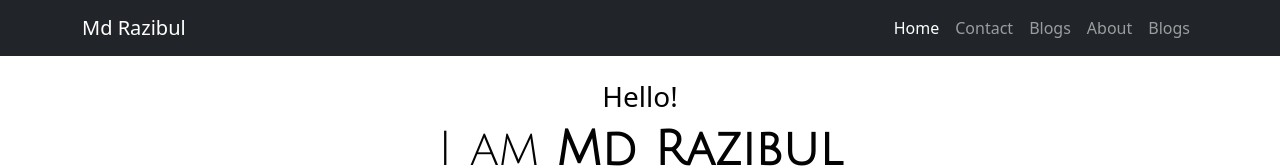
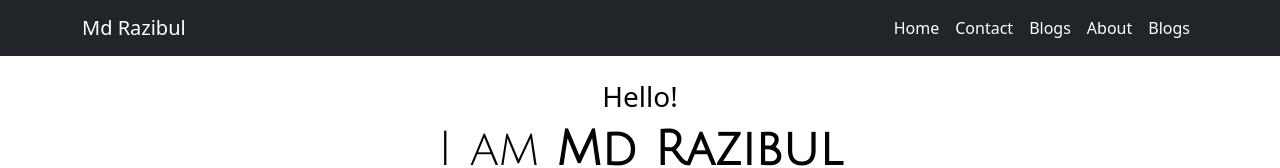
Before and after one commit to Razibul-Alam/razibul-portfolio, a React (Create React App) app: page / in a window 1280 px wide. Shown: the top 168 px of the page. Built offline with nearby package versions, Linux system fonts and the light colour scheme; a web font is replaced by a local one.

Commit message:
link style

```diff
--- a/src/Pages/Header/Header.css
+++ b/src/Pages/Header/Header.css
@@ -1,3 +1,3 @@
-.navCustom{
+a{
     color:#ffffff !important;
 }
```
